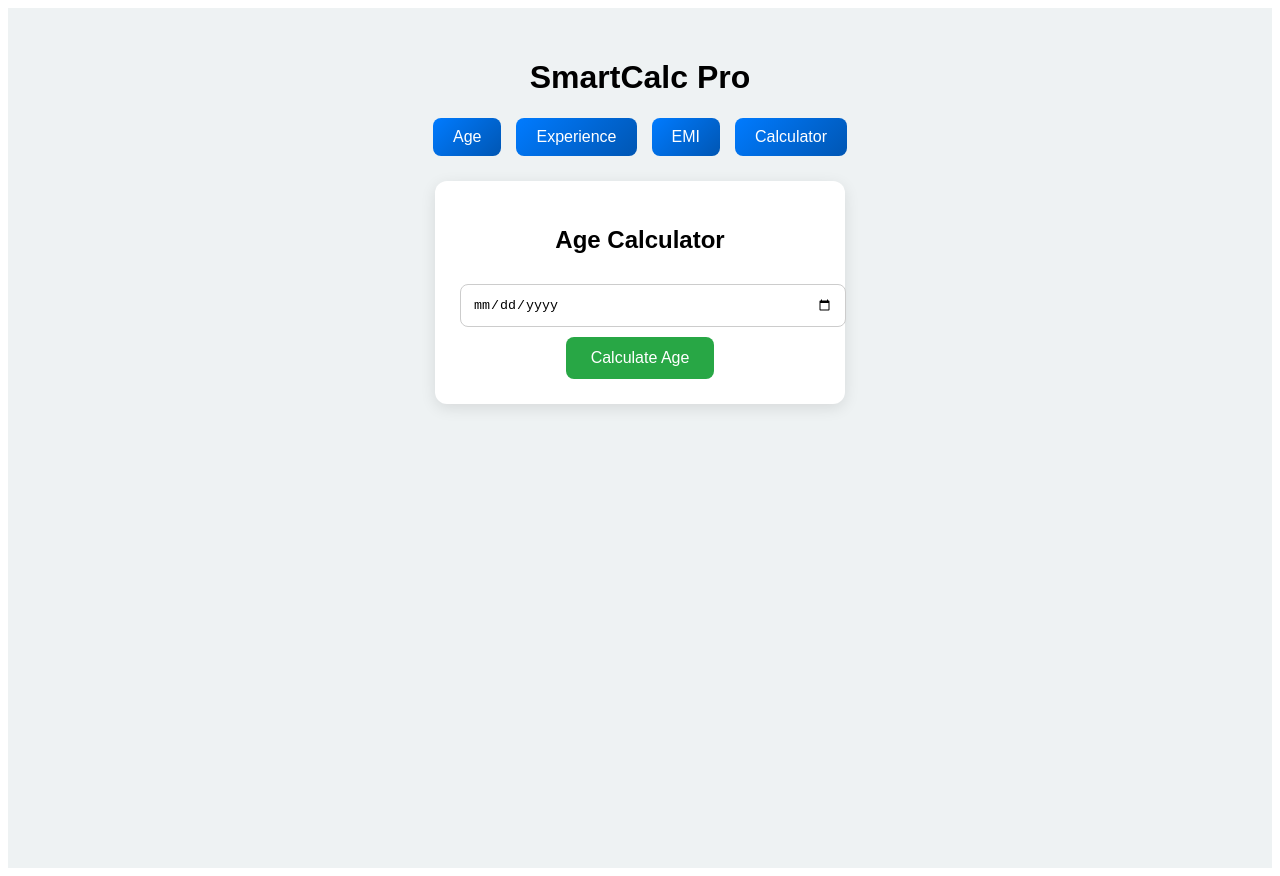
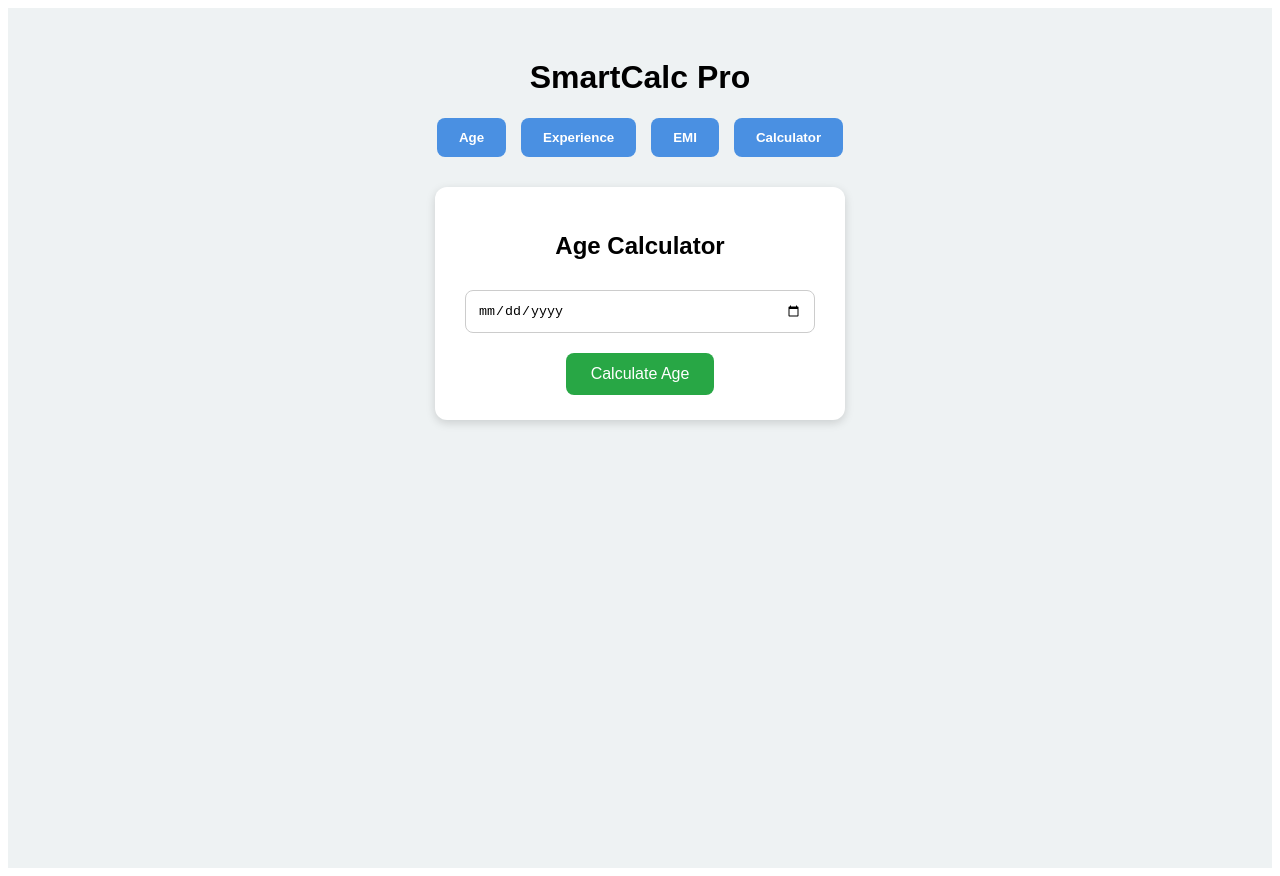
Before and after one commit to Adarsh-shet/SmartCalcPro-frontend, a React (Create React App) app: page / in a window 1280 px wide. Built offline with nearby package versions, Linux system fonts and the light colour scheme.

Commit message:
Update App.css
calkcn

```diff
--- a/src/App.css
+++ b/src/App.css
@@ -10,42 +10,43 @@
   display: flex;
   justify-content: center;
   gap: 15px;
-  margin-bottom: 25px;
+  margin-bottom: 30px;
 }
 
 .navbar button {
-  padding: 10px 20px;
-  background: linear-gradient(135deg, #007bff, #0056b3);
+  padding: 12px 22px;
+  background: #4a90e2;
   border: none;
   border-radius: 8px;
   color: white;
+  font-weight: 600;
   cursor: pointer;
-  font-size: 16px;
-  transition: 0.2s ease;
+  transition: 0.3s;
 }
 
 .navbar button:hover {
-  transform: scale(1.08);
+  background: #1c6dd0;
 }
 
+/* Calculator card */
 .calculator-box {
+  background: white;
+  padding: 25px;
   width: 360px;
   margin: auto;
-  padding: 25px;
-  background: white;
   border-radius: 12px;
-  box-shadow: 0 4px 15px rgba(0,0,0,0.1);
+  box-shadow: 0 3px 10px rgba(0,0,0,0.15);
 }
 
 input, select {
-  width: 100%;
+  width: 90%;
   padding: 12px;
   margin: 10px 0;
   border-radius: 8px;
   border: 1px solid #ccc;
 }
 
-button {
+.btn {
   padding: 12px 25px;
   background: #28a745;
   color: white;
@@ -53,15 +54,16 @@ button {
   border-radius: 8px;
   font-size: 16px;
   cursor: pointer;
+  margin-top: 10px;
 }
 
-button:hover {
-  background: #218838;
+.btn:hover {
+  background: #1f7e32;
 }
 
 .result-text {
-  margin-top: 15px;
   font-size: 18px;
-  font-weight: bold;
+  font-weight: 600;
+  margin-top: 20px;
   color: #333;
 }
```
